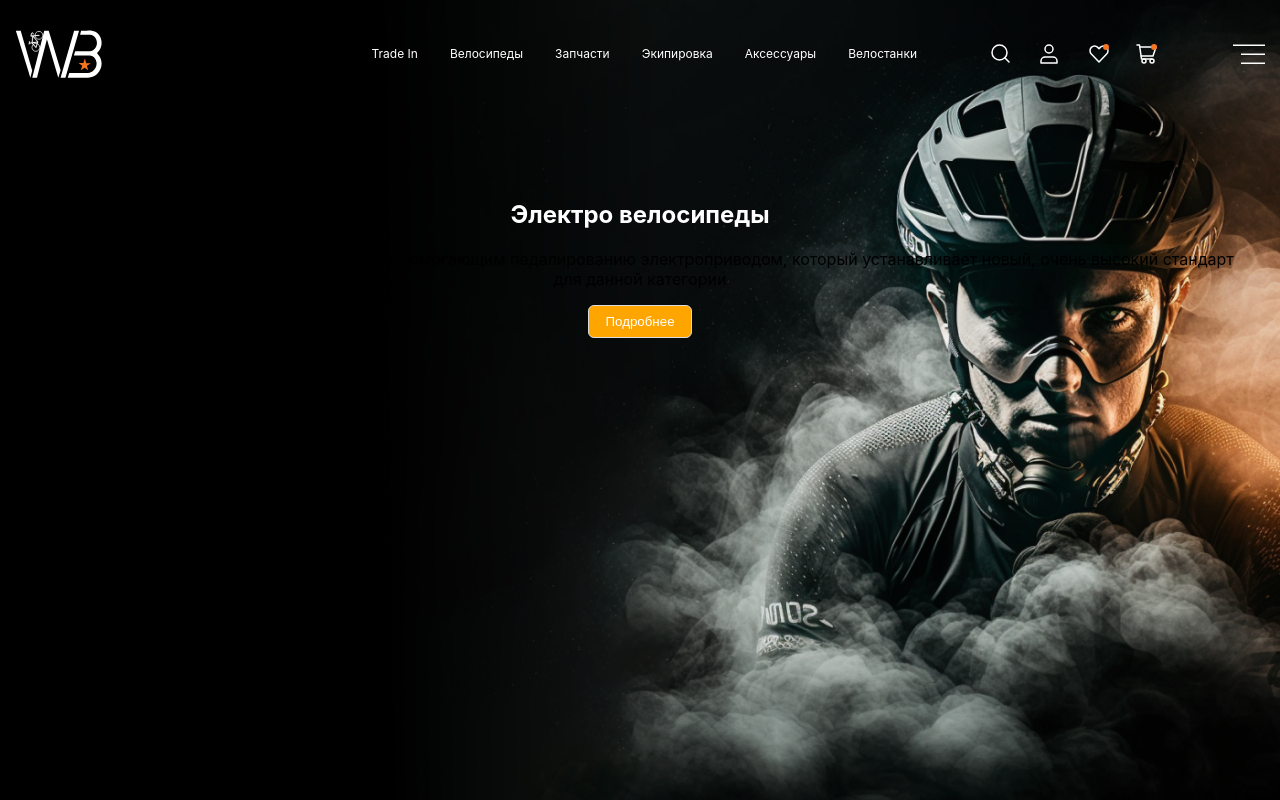
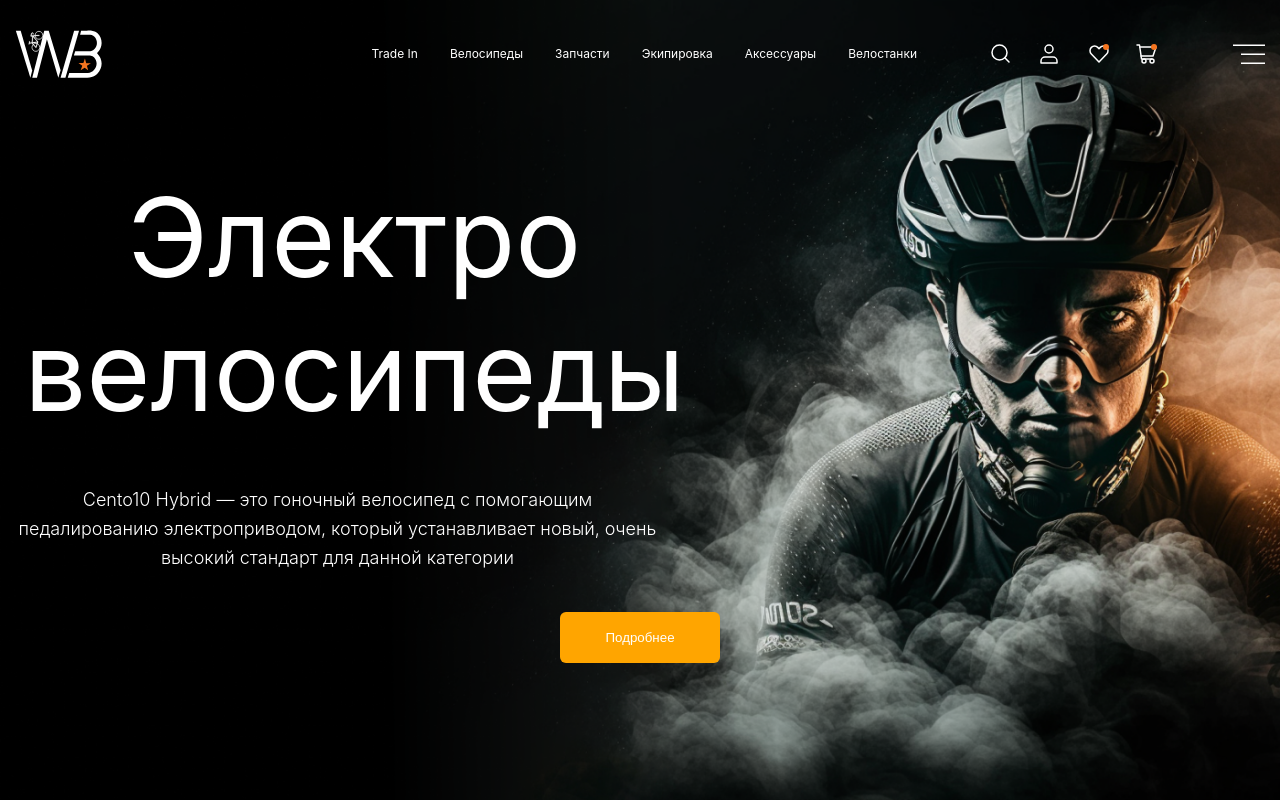
Before and after one commit to ElyorTuyliyev/bicycle, a React (Create React App) app: page / in a window 1280 px wide. Built offline with nearby package versions, Linux system fonts and the light colour scheme; the HTML template or start-up script is replaced by a standard one.

Commit message:
add button

```diff
--- a/src/components/Button/Button.style.js
+++ b/src/components/Button/Button.style.js
@@ -7,18 +7,11 @@ const StyledButton = styled.button`
       : props.variant === "blue"
       ? "blue"
       : "red"};
-  border: 1px solid gainsboro;
+  border: none;
   border-radius: 6px;
-  padding: 8px 16px;
+  padding: 18px 45px;
   color: #fff;
-`;
-
-export const StyledBlueButton = styled.button`
-  background: violet;
-  border: 1px solid gainsboro;
-  border-radius: 6px;
-  padding: 8px 16px;
-  color: #fff;
+  font-weight: 500;
 `;
 
 export default StyledButton;
--- a/src/index.css
+++ b/src/index.css
@@ -2,6 +2,8 @@
 *::after,
 *::before {
   box-sizing: border-box;
+  margin: 0;
+  padding: 0;
 }
 
 body {
--- a/src/pages/Home/Home.style.js
+++ b/src/pages/Home/Home.style.js
@@ -1,5 +1,6 @@
 import styled from "styled-components";
 import HomeImg from "../../assets/images/bc-img.png";
+import Color from "../../themes/colors";
 const HomeStyle = styled.div`
   background-image: url(${HomeImg});
   width: 100%;
@@ -10,11 +11,24 @@ const HomeStyle = styled.div`
   z-index: -99;
 
   .home {
-    margin: 200px 0 0 0;
+    margin: 170px 0 0 0;
   }
 
   .home__title {
+    width: 679px;
     color: #fff;
+    font-weight: 400;
+    font-size: 110px;
+  }
+
+  .home__text {
+    width: 645px;
+    color: #fff;
+    font-weight: 300;
+    letter-spacing: 1%;
+    font-size: 18px;
+    line-height: 28.8px;
+    margin: 48px 0 40px 0;
   }
 `;
 
```
